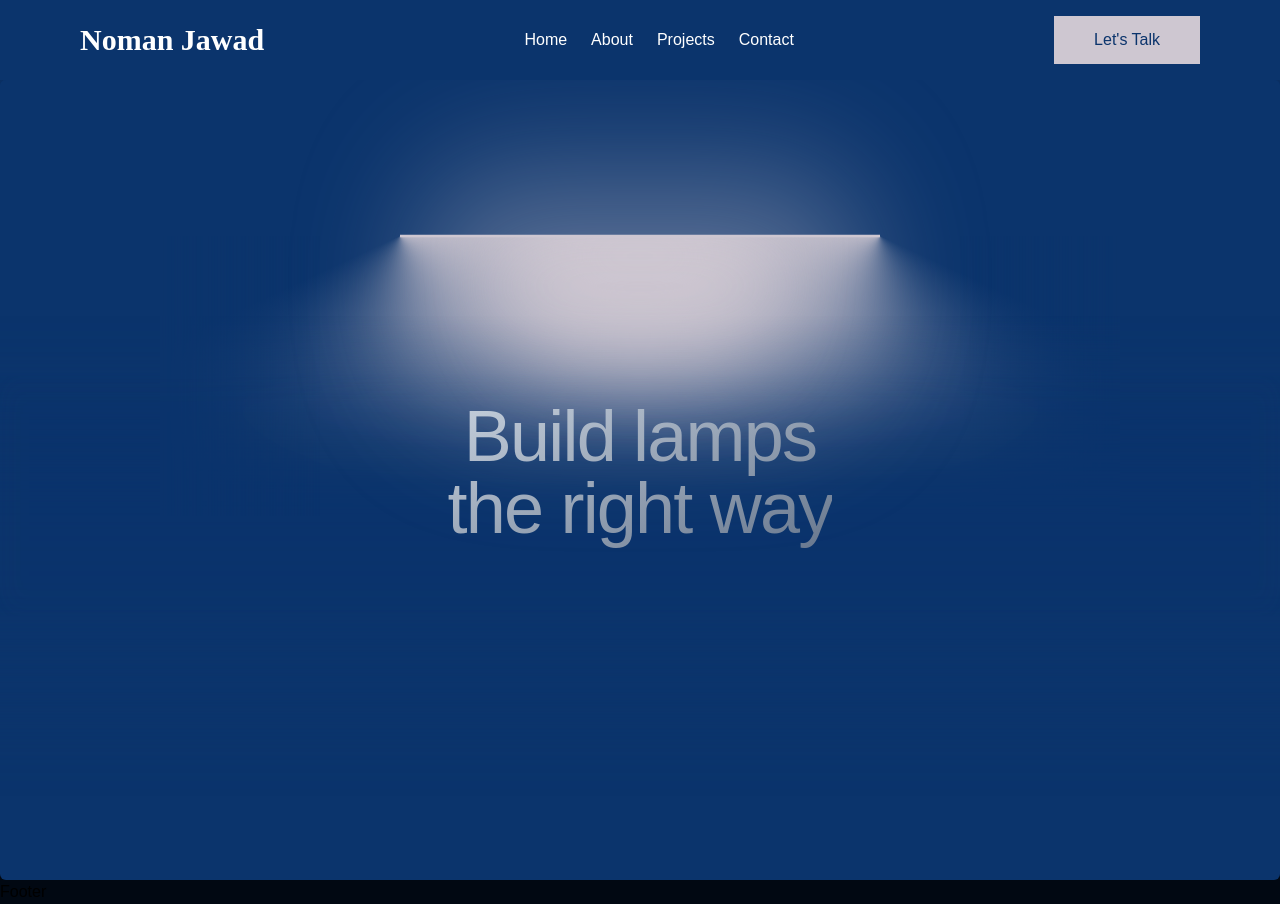
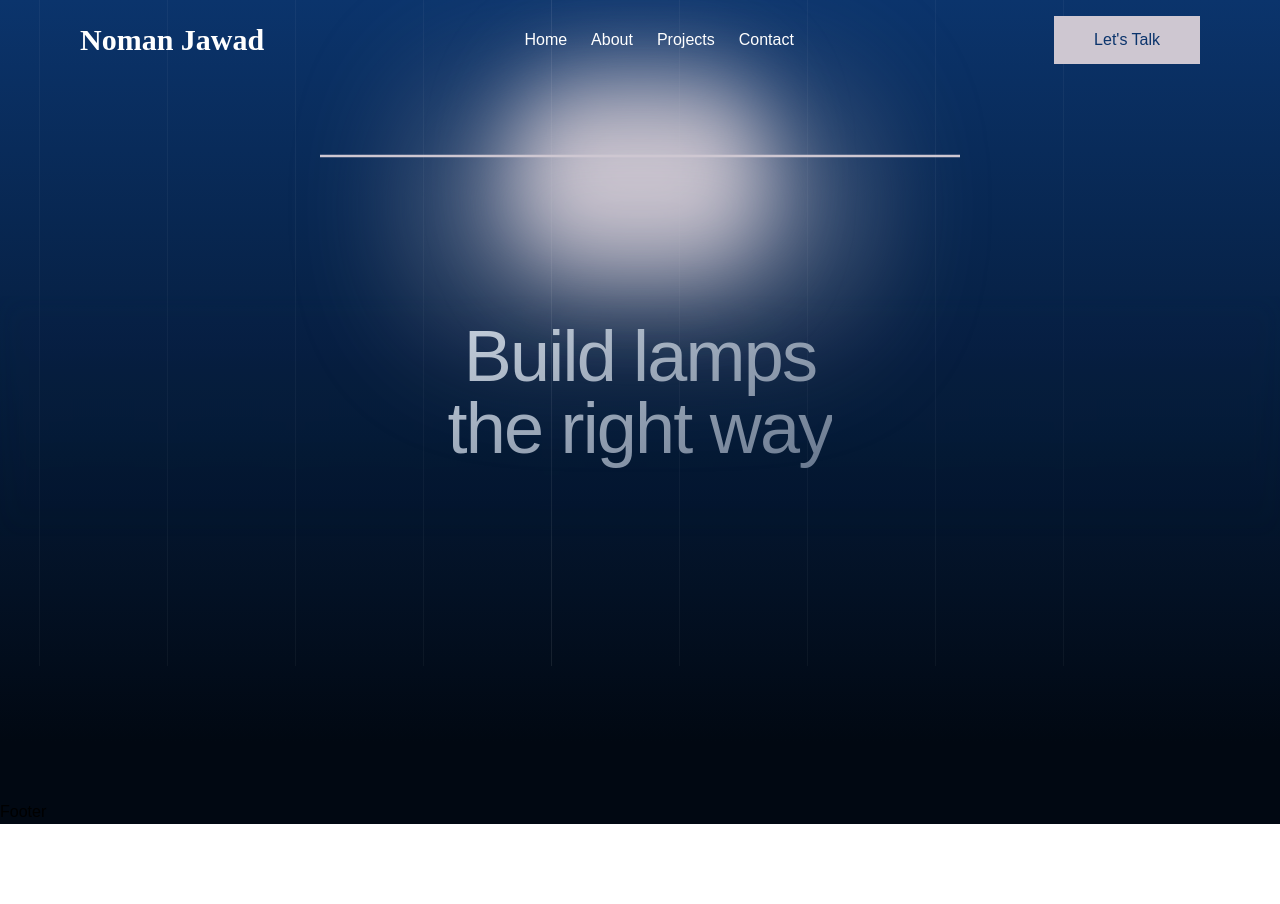
Before and after one commit to nomanjawad/nomanjawad, a Next.js app: page / in a window 1280 px wide. After the commit the page ends 824 px from the top, so only its background shows below. Built offline with nearby package versions, Linux system fonts and the light colour scheme.

Commit message:
Refactor Header and LampContainer components; add lampConfig for responsive design and animations

```diff
--- a/src/components/Header.tsx
+++ b/src/components/Header.tsx
@@ -12,9 +12,9 @@ const Header = () => {
   ];
 
   return (
-    <header className="relative left-0 top-0 w-full transition-all duration-500 ease-in-out">
+    <header className="fixed left-0 top-0 w-full transition-all duration-500 ease-in-out z-50">
       {/* Header Upper */}
-      <div className="container max-w-full px-6 md:px-14 lg:px-20 flex items-center justify-between py-4 z-50 relative bg-primary">
+      <div className="container max-w-full px-6 md:px-14 lg:px-20 flex items-center justify-between py-4 z-50 relative bg-transparent">
         {/* Logo */}
         <div className="flex-none">
           <h2 className="font-heading text-3xl font-bold text-white">
--- a/src/components/ui/lamp.tsx
+++ b/src/components/ui/lamp.tsx
@@ -6,21 +6,40 @@ import { cn } from "@/lib/utils";
 export const LampContainer = ({
   children,
   className,
+  lampConfig,
 }: {
   children: React.ReactNode;
   className?: string;
+  lampConfig: {
+    mobile: { initialWidth: string; finalWidth: string };
+    desktop: { initialWidth: string; finalWidth: string };
+    lampColors: {
+      lightColor: string;
+      backgroundColor: string;
+    };
+  };
 }) => {
+  const isMobile = typeof window !== "undefined" && window.innerWidth <= 768;
+  const config = isMobile ? lampConfig.mobile : lampConfig.desktop;
+  console.log(lampConfig);
+
   return (
     <div
       className={cn(
-        "relative flex min-h-screen flex-col items-center justify-center overflow-hidden bg-primary w-full rounded-md z-0",
+        `relative flex lg:min-h-screen  md:min-h-[70vh] sm:min-h-[60vh] flex-col items-center justify-center overflow-hidden bg-${lampConfig.lampColors.backgroundColor} w-full z-0`,
         className
       )}
     >
       <div className="relative flex w-full flex-1 scale-y-125 items-center justify-center isolate z-0 ">
         <motion.div
-          initial={{ opacity: 0.5, width: "15rem" }}
-          whileInView={{ opacity: 1, width: "30rem" }}
+          initial={{
+            opacity: 0.5,
+            width: `${parseInt(config.initialWidth)}rem`,
+          }}
+          whileInView={{
+            opacity: 1,
+            width: `${parseInt(config.finalWidth)}rem`,
+          }}
           transition={{
             delay: 0.3,
             duration: 0.8,
@@ -29,14 +48,24 @@ export const LampContainer = ({
           style={{
             backgroundImage: `conic-gradient(var(--conic-position), var(--tw-gradient-stops))`,
           }}
-          className="absolute inset-auto right-1/2 h-56 overflow-visible w-[30rem] bg-gradient-conic from-accent via-transparent to-transparent text-white [--conic-position:from_70deg_at_center_top]"
+          className={`absolute inset-auto right-1/2 h-56 overflow-visible w-[30rem] bg-gradient-conic from-${lampConfig.lampColors.lightColor} via-transparent to-transparent text-white [--conic-position:from_70deg_at_center_top]`}
         >
-          <div className="absolute  w-[100%] left-0 bg-primary h-40 bottom-0 z-20 [mask-image:linear-gradient(to_top,white,transparent)]" />
-          <div className="absolute  w-40 h-[100%] left-0 bg-primary  bottom-0 z-20 [mask-image:linear-gradient(to_right,white,transparent)]" />
+          <div
+            className={`absolute  w-[100%] left-0 bg-${lampConfig.lampColors.backgroundColor} h-40 bottom-0 z-20 [mask-image:linear-gradient(to_top,white,transparent)]`}
+          />
+          <div
+            className={`absolute  w-40 h-[100%] left-0 bg-${lampConfig.lampColors.backgroundColor}  bottom-0 z-20 [mask-image:linear-gradient(to_right,white,transparent)]`}
+          />
         </motion.div>
         <motion.div
-          initial={{ opacity: 0.5, width: "0rem" }}
-          whileInView={{ opacity: 1, width: "30rem" }}
+          initial={{
+            opacity: 0.5,
+            width: `${parseInt(config.initialWidth)}rem`,
+          }}
+          whileInView={{
+            opacity: 1,
+            width: `${parseInt(config.finalWidth)}rem`,
+          }}
           transition={{
             delay: 0.3,
             duration: 0.8,
@@ -45,14 +74,24 @@ export const LampContainer = ({
           style={{
             backgroundImage: `conic-gradient(var(--conic-position), var(--tw-gradient-stops))`,
           }}
-          className="absolute inset-auto left-1/2 h-56 w-[30rem] bg-gradient-conic from-transparent via-transparent to-accent text-white [--conic-position:from_290deg_at_center_top]"
+          className={`absolute inset-auto left-1/2 h-56 w-[30rem] bg-gradient-conic from-transparent via-transparent to-${lampConfig.lampColors.lightColor} text-white [--conic-position:from_290deg_at_center_top]`}
         >
-          <div className="absolute  w-40 h-[100%] right-0 bg-primary  bottom-0 z-20 [mask-image:linear-gradient(to_left,white,transparent)]" />
-          <div className="absolute  w-[100%] right-0 bg-primary h-40 bottom-0 z-20 [mask-image:linear-gradient(to_top,white,transparent)]" />
+          <div
+            className={`absolute  w-40 h-[100%] right-0 bg-${lampConfig.lampColors.backgroundColor}  bottom-0 z-20 [mask-image:linear-gradient(to_left,white,transparent)]`}
+          />
+          <div
+            className={`absolute  w-[100%] right-0 bg-${lampConfig.lampColors.backgroundColor} h-40 bottom-0 z-20 [mask-image:linear-gradient(to_top,white,transparent)]`}
+          />
         </motion.div>
-        <div className="absolute top-1/2 h-48 w-full translate-y-12 scale-x-150 bg-primary blur-2xl"></div>
-        <div className="absolute top-1/2 z-50 h-48 w-full bg-transparent opacity-10 backdrop-blur-md"></div>
-        <div className="absolute inset-auto z-50 h-36 w-[28rem] -translate-y-1/2 rounded-full bg-accent opacity-50 blur-3xl"></div>
+        <div
+          className={`absolute top-1/2 h-48 w-full translate-y-12 scale-x-150 bg-${lampConfig.lampColors.backgroundColor} blur-2xl`}
+        ></div>
+        <div
+          className={`absolute top-1/2 z-50 h-48 w-full bg-transparent opacity-10 backdrop-blur-md`}
+        ></div>
+        <div
+          className={`absolute inset-auto z-50 h-36 w-[28rem] -translate-y-1/2 rounded-full bg-${lampConfig.lampColors.lightColor} opacity-50 blur-3xl`}
+        ></div>
         <motion.div
           initial={{ width: "8rem" }}
           whileInView={{ width: "16rem" }}
@@ -61,20 +100,34 @@ export const LampContainer = ({
             duration: 0.8,
             ease: "easeInOut",
           }}
-          className="absolute inset-auto z-30 h-36 w-64 -translate-y-[6rem] rounded-full bg-accent blur-2xl"
+          className={`absolute inset-auto z-30 h-36 w-64 -translate-y-[6rem] rounded-full bg-${lampConfig.lampColors.lightColor} blur-2xl`}
         ></motion.div>
         <motion.div
-          initial={{ width: "15rem" }}
-          whileInView={{ width: "30rem" }}
+          initial={{ width: `${parseInt(config.initialWidth)}rem` }}
+          whileInView={{ width: `${parseInt(config.finalWidth)}rem` }}
           transition={{
             delay: 0.3,
             duration: 0.8,
             ease: "easeInOut",
           }}
-          className="absolute inset-auto z-50 h-0.5 w-[30rem] -translate-y-[7rem] bg-accent "
+          className={`absolute inset-auto z-50 h-0.5 w-[30rem] -translate-y-[7rem] bg-${lampConfig.lampColors.lightColor} `}
         ></motion.div>
 
-        <div className="absolute inset-auto z-40 h-44 w-full -translate-y-[12.5rem] bg-primary "></div>
+        <div
+          className={`absolute inset-auto z-40 h-44 w-full -translate-y-[12.5rem] bg-${lampConfig.lampColors.backgroundColor} `}
+        ></div>
+        <div className="bg-lines">
+          <span></span>
+          <span></span>
+          <span></span>
+          <span></span>
+          <span></span>
+          <span></span>
+          <span></span>
+          <span></span>
+          <span></span>
+          <span></span>
+        </div>
       </div>
 
       <div className="relative z-50 flex -translate-y-80 flex-col items-center px-5">
--- a/src/pages/index.tsx
+++ b/src/pages/index.tsx
@@ -4,8 +4,22 @@ import { motion } from "framer-motion";
 import { LampContainer } from "@/components/ui/lamp";
 
 const Home = () => {
+  const lampConfig = {
+    mobile: {
+      initialWidth: "10", // Initial width of the lamp effect
+      finalWidth: "20", // Final width of the lamp effect
+    },
+    desktop: {
+      initialWidth: "20", // Initial width of the lamp effect
+      finalWidth: "40", // Final width of the lamp effect
+    },
+    lampColors: {
+      lightColor: "accent", // Color of the light
+      backgroundColor: "primary", // Background color of the lamp
+    },
+  };
   return (
-    <LampContainer>
+    <LampContainer lampConfig={lampConfig}>
       <motion.h1
         initial={{ opacity: 0.5, y: 100 }}
         whileInView={{ opacity: 1, y: 0 }}
--- a/src/styles/globals.css
+++ b/src/styles/globals.css
@@ -89,6 +89,79 @@ button {
   top: 50px; /* Moves CLOSE back down and out of view */
 }
 
+/* Base styles */
+.mobile-menu {
+  position: fixed;
+  top: 65px; /* Initially hidden off-screen */
+  right: -100%;
+  width: 50%; /* Full width */
+  height: 100%; /* Full height */
+  box-shadow: -4px 0 6px rgba(255, 255, 255, 0.042);
+  transition: right 0.9s cubic-bezier(0.99, -0.02, 0.18, 0.73);
+}
+
+.menu-list {
+  list-style: none;
+  margin: 0;
+  padding: 20px 30px;
+  display: flex;
+  flex-direction: column;
+  gap: 15px;
+  text-align: right;
+}
+
+.bg-lines span {
+  top: 0;
+  z-index: -1;
+  width: 1px;
+  height: 100%;
+  position: absolute;
+  -webkit-animation: leftRightOne 18s infinite;
+  animation: leftRightOne 18s infinite;
+  background: rgba(255, 255, 255, 0.05);
+}
+.bg-lines span:nth-child(1) {
+  left: 10%;
+}
+.bg-lines span:nth-child(2) {
+  left: 20%;
+}
+.bg-lines span:nth-child(3) {
+  left: 30%;
+}
+.bg-lines span:nth-child(4) {
+  left: 40%;
+}
+.bg-lines span:nth-child(5) {
+  left: 50%;
+}
+.bg-lines span:nth-child(6) {
+  left: 60%;
+}
+.bg-lines span:nth-child(7) {
+  left: 70%;
+}
+.bg-lines span:nth-child(8) {
+  left: 80%;
+}
+.bg-lines span:nth-child(9) {
+  left: 90%;
+}
+
+/* Animations  */
+
+@keyframes leftRightOne {
+  0%,
+  100% {
+    -webkit-transform: translateX(0);
+    transform: translateX(0);
+  }
+  50% {
+    -webkit-transform: translateX(-100px);
+    transform: translateX(-100px);
+  }
+}
+
 @keyframes moveUpThenDown {
   0% {
     top: 0;
@@ -133,24 +206,3 @@ button {
     transform: rotateZ(0);
   }
 }
-
-/* Base styles */
-.mobile-menu {
-  position: fixed;
-  top: 65px; /* Initially hidden off-screen */
-  right: -100%;
-  width: 50%; /* Full width */
-  height: 100%; /* Full height */
-  box-shadow: -4px 0 6px rgba(255, 255, 255, 0.042);
-  transition: right 0.9s cubic-bezier(0.99, -0.02, 0.18, 0.73);
-}
-
-.menu-list {
-  list-style: none;
-  margin: 0;
-  padding: 20px 30px;
-  display: flex;
-  flex-direction: column;
-  gap: 15px;
-  text-align: right;
-}
```
